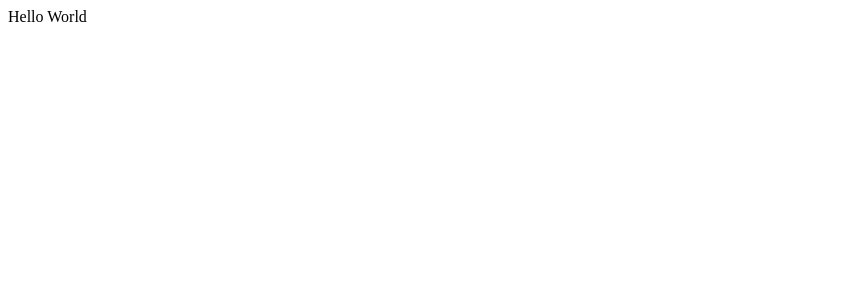
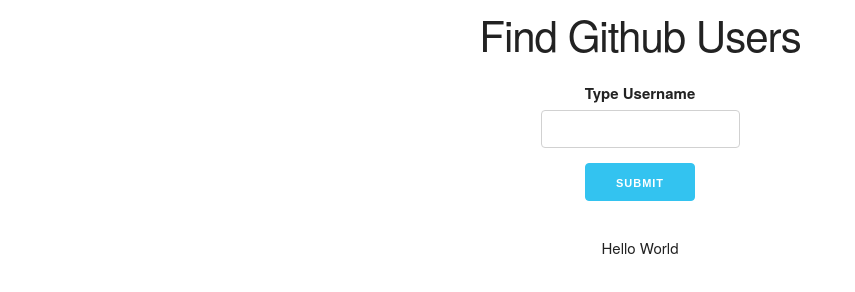
Before and after one commit to 1313Ben/JS-search-github, a website built with webpack: page dist/index.html in a window 1280 px wide. Shown: the whole page, without its empty margins (0-855 px from the left). Built offline with nearby package versions, Linux system fonts and the light colour scheme.

Commit message:
Added stylesheet and cdn skeleton, search input without logic, text content

```diff
--- a/dist/index.html
+++ b/dist/index.html
@@ -4,9 +4,33 @@
   <meta charset="UTF-8">
   <meta http-equiv="X-UA-Compatible" content="IE=edge">
   <meta name="viewport" content="width=device-width, initial-scale=1.0">
+  <!-- <style>
+    body{
+      text-align: center;
+      font-size: 1.5rem;
+    }
+    ul{
+      list-style: none;
+    }
+    li{
+      background: #cdc;
+      padding: 1em;
+      margin: 1em;
+    }
+  </style> -->
+  <link rel="stylesheet" href="https://cdnjs.cloudflare.com/ajax/libs/skeleton/2.0.4/skeleton.min.css">
+  <link rel="stylesheet" type="text/css" href="style.css">
   <title>Github finder</title>
 </head>
 <body>
+  <form action="">
+    <h2>Find Github Users</h2>
+    <label for="search">Type Username</label>
+    <input type="text" name="search" id="">
+    <div>
+      <button type="submit" class="button-primary">Submit</button>
+    </div>
+  </form>
   <div id="root"></div>
   <script src="main.js"></script>
 </body>
--- /dev/null
+++ b/dist/style.css
@@ -0,0 +1,14 @@
+ body {
+   text-align: center;
+   font-size: 1.5rem;
+ }
+
+ ul {
+   list-style: none;
+ }
+
+ li {
+   background: #cdc;
+   padding: 1em;
+   margin: 1em;
+ }
```
